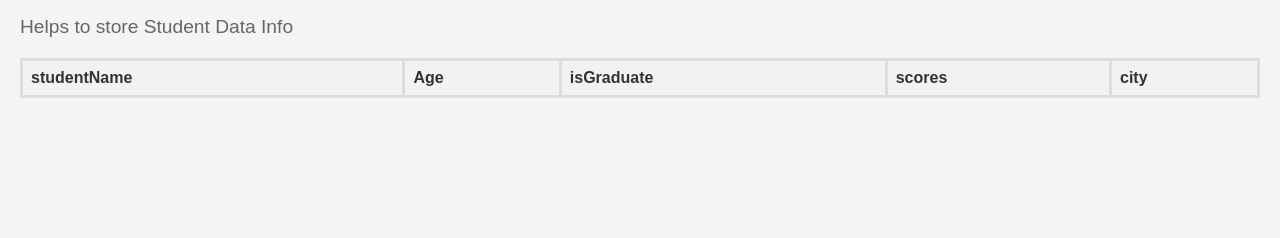
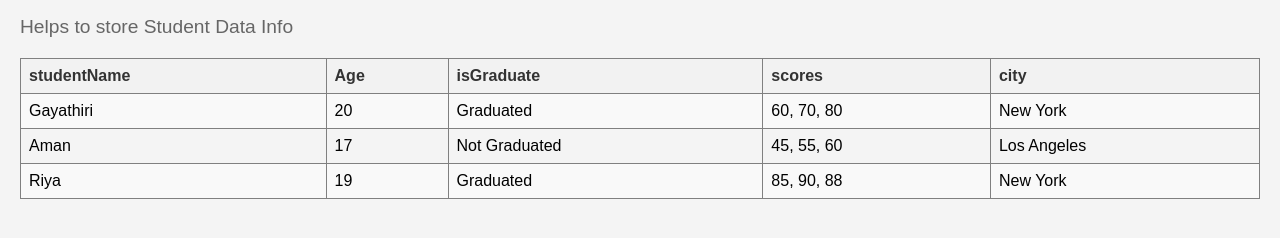
Before and after one commit to Gayathri575/Javascript, a plain HTML site: page Basics/StudentReportChecker.html in a window 1280 px wide. Shown: the part 102-340 px from the top of the page. Drawn offline with Linux system fonts and the light colour scheme.

Commit message:
Added JS

```diff
--- a/Basics/StudentReportChecker.html
+++ b/Basics/StudentReportChecker.html
@@ -28,7 +28,7 @@
             cursor: pointer;
         }
         th, td {
-            border: 3px solid #ddd;
+            border: px solid #ddd;
             padding: 8px;
             text-align: left;
         }
@@ -54,6 +54,29 @@
             <th>scores</th>
             <th>city</th>
         </tr>
+        </table>
+        <script>
+            let data = [
+    {name:"Gayathiri", age:20, isGraduate:true, scores:[60,70,80], city:"New York"},
+    {name:"Aman", age:17, isGraduate:false, scores:[45,55,60], city:"Los Angeles"},
+    {name:"Riya", age:19, isGraduate:true, scores:[85,90,88], city:"New York"}
+];
+
+let table = document.querySelector("table");
+
+data.forEach(student => {
+    let tr = document.createElement("tr");
+    tr.innerHTML = `
+        <td>${student.name}</td>
+        <td>${student.age}</td>
+        <td>${student.isGraduate ? "Graduated" : "Not Graduated"}</td>
+        <td>${student.scores.join(", ")}</td>
+        <td>${student.city}</td>
+    `;
+    table.appendChild(tr);
+});
+
+        </script>
 
 </body>
 </html>
```
